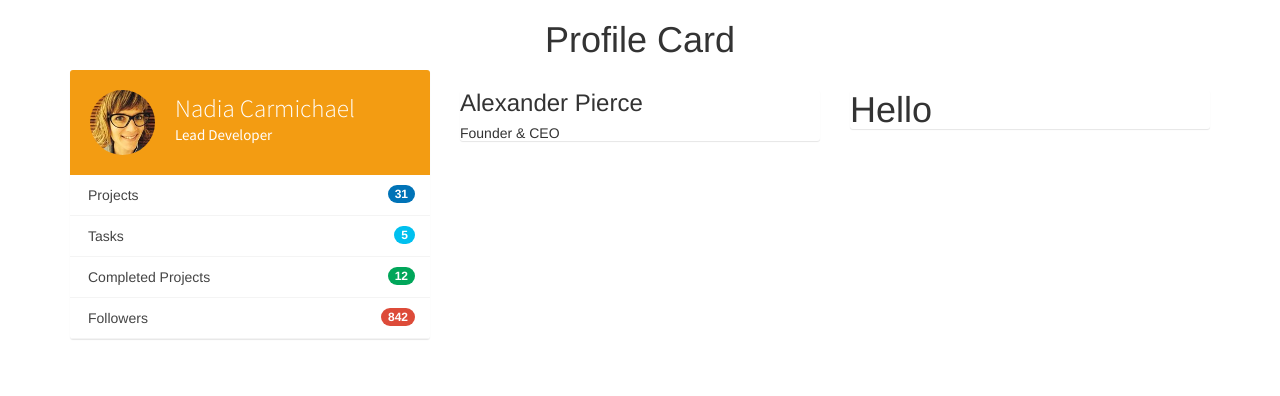
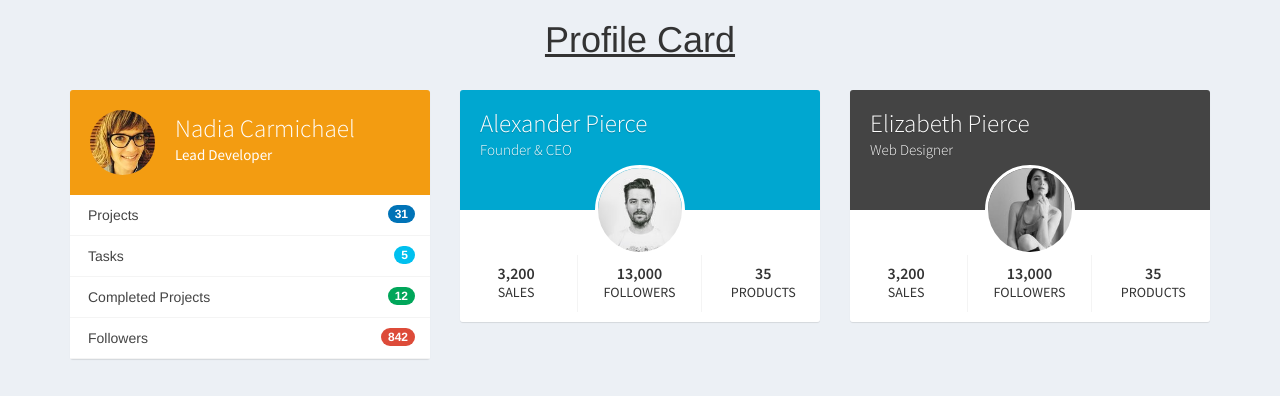
Before and after one commit to camp191/profileCard, a website: page index.html in a window 1280 px wide. Drawn offline with nearby package versions, Linux system fonts and the light colour scheme.

Commit message:
Card 2 and 3 DONE

```diff
--- a/index.html
+++ b/index.html
@@ -6,14 +6,14 @@
   <meta http-equiv="X-UA-Compatible" content="ie=edge">
   <!-- Latest compiled and minified CSS -->
   <link rel="stylesheet" href="./node_modules/bootstrap/dist/css/bootstrap.min.css">
-  <link href="https://fonts.googleapis.com/css?family=Source+Sans+Pro:300,400" rel="stylesheet">
+  <link href="https://fonts.googleapis.com/css?family=Source+Sans+Pro:300,400,600" rel="stylesheet">
   <link rel="stylesheet" href="./styles/style.css">
   <link rel="stylesheet" href="./styles/variable.css">
   <title>Profile</title>
 </head>
 <body>
   <h1 class="title-head">Profile Card</h1>
-  <div class="container ">
+  <div class="container margin-body">
     <div class="row">
 
       <div class="col-md-4">
@@ -27,6 +27,7 @@
               <h5 class="role">Lead Developer</h5>
             </div>
           </div>
+          <div class="box-footer">
             <ul class="nav nav-stacked">
               <li><a href="#" class="main-fontcolor">Projects <span class="badge bg-blue pull-right">31</span></a></li>
               <li><a href="#" class="main-fontcolor">Tasks <span class="badge bg-aqua pull-right">5</span></a></a></li>
@@ -35,19 +36,73 @@
             </ul>
           </div>
         </div>
+      </div>
 
       <div class="col-md-4">
         <div class="box-widget">
-          <div class="profile-user-head">
+          <div class="profile-user-head bg-light-aqua">
             <h3 class="username">Alexander Pierce</h3>
             <h5 class="role">Founder & CEO</h5>
+          </div>
+          <div class="image-profile2">
+            <img src="./images/user2.jpg" class="image">
+          </div>
+          <div class="profile-footer">
+            <div class="row">
+              <div class="col-md-4 border-right">
+                <div class="description-block">
+                  <h5 class="header">3,200</h5>
+                  <span class="footer">sales</span>
+                </div>
+              </div>
+              <div class="col-md-4 border-right">
+                <div class="description-block">
+                  <h5 class="header">13,000</h5>
+                  <span class="footer">followers</span>
+                </div>
+              </div>
+              <div class="col-md-4">
+                <div class="description-block">
+                  <h5 class="header">35</h5>
+                  <span class="footer">products</span>
+                </div>
+              </div>
+            </div>
           </div>
         </div>
       </div>
 
       <div class="col-md-4">
         <div class="box-widget">
-          <h1>Hello</h1>
+            <div class="profile-user-head bg-black">
+              <h3 class="username">Elizabeth Pierce</h3>
+              <h5 class="role">Web Designer</h5>
+            </div>
+            <div class="image-profile2">
+              <img src="./images/user3.jpg" class="image">
+            </div>
+            <div class="profile-footer">
+              <div class="row">
+                <div class="col-md-4 border-right">
+                  <div class="description-block">
+                    <h5 class="header">3,200</h5>
+                    <span class="footer">sales</span>
+                  </div>
+                </div>
+                <div class="col-md-4 border-right">
+                  <div class="description-block">
+                    <h5 class="header">13,000</h5>
+                    <span class="footer">followers</span>
+                  </div>
+                </div>
+                <div class="col-md-4">
+                  <div class="description-block">
+                    <h5 class="header">35</h5>
+                    <span class="footer">products</span>
+                  </div>
+                </div>
+              </div>
+            </div>
           </div>
       </div>
     </div>
--- a/styles/style.css
+++ b/styles/style.css
@@ -1,17 +1,27 @@
-/* First Card */
+body {
+  background-color: #ecf0f5;
+}
+
 .title-head {
   text-align: center;
+  text-decoration: underline;
 }
 
+.margin-body {
+  margin-top: 30px;
+}
+
+/* All Cards */
 .box-widget {
   box-shadow: 0px 1px 1px rgba(0,0,0,0.1);
   border-radius: 3px;
 }
 
+/* First Card */
 .profile-head {
   display: flex;
   padding: 20px;
-  background-color: #F39C12;
+  background-color: #F39C11;
   border-radius: 3px 3px 0 0;
 }
 
@@ -40,11 +50,88 @@
   margin-top: 0;
 }
 
+.box-footer {
+  border-radius: 0 0 3px 3px;
+}
+
 .nav-stacked > li {
   border-bottom: 1px solid #f4f4f4;
   margin: 0 !important;
+  background-color: #fff;
 }
 
 .nav-stacked > li > a  {
   border-left: 3px solid transparent;
 }
+
+/* Second Card */
+.profile-user-head {
+  border-radius: 3px 3px 0 0;
+  padding: 20px;
+  height: 120px;
+}
+
+.profile-user-head > .username {
+  font-family: 'Source Sans Pro';
+  font-size: 25px;
+  color: white;
+  font-weight: 300;
+  margin-top: 0;
+  margin-bottom: 5px;
+  text-shadow: 0 1px 1px rgba(0,0,0,0.2);
+}
+
+.profile-user-head > .role {
+  font-family: 'Source Sans Pro';
+  font-size: 15px;
+  color: white;
+  font-weight: 300;
+  margin-top: 0;
+  margin-bottom: 5px;
+  text-shadow: 0 1px 1px rgba(0,0,0,0.2);
+}
+
+.image-profile2 {
+  position: absolute;
+  left: 50%;
+  margin-left: -45px;
+  margin-top: -45px;
+}
+
+.image-profile2 > .image {
+  border-radius: 50%;
+  width: 90px;
+  border: 3px solid #fff;
+}
+
+.profile-footer {
+  padding: 45px 10px 10px  10px;
+  background-color: #fff;
+  border-radius: 0 0 3px 3px;
+}
+
+.description-block {
+  text-align: center;
+  margin: 10px 0;
+}
+
+.border-right {
+  border-right: 1px solid #f4f4f4;
+}
+
+.description-block > .header {
+  font-family: 'Source Sans Pro';
+  font-size: 16px;
+  font-weight: 600;
+  margin: 0;
+}
+
+.description-block > .footer {
+  font-family: 'Source Sans Pro';
+  font-size: 14px;
+  font-weight: 400;
+  margin: 0;
+  text-transform: uppercase;
+}
+
+/* Third Card */
--- a/styles/variable.css
+++ b/styles/variable.css
@@ -21,3 +21,11 @@
 .main-fontcolor:hover {
   color: #444;
 }
+
+.bg-black {
+  background-color: #444 !important;
+}
+
+.bg-light-aqua {
+  background-color: #00A7D0;
+}
```
Also changed, not shown: images/user2.jpg (added), images/user3.jpg (added). Lines whose indentation alone changed are shown as unchanged.
